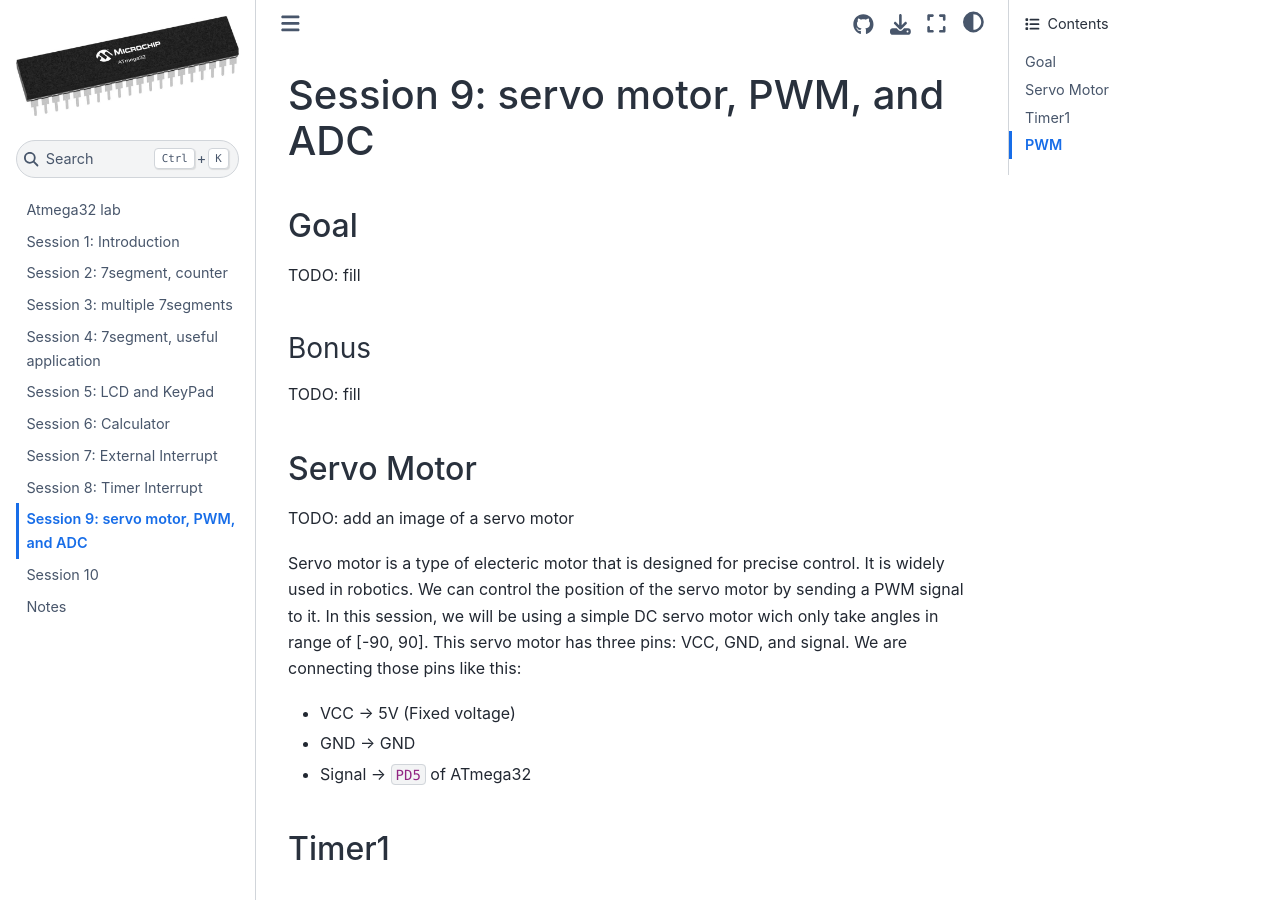
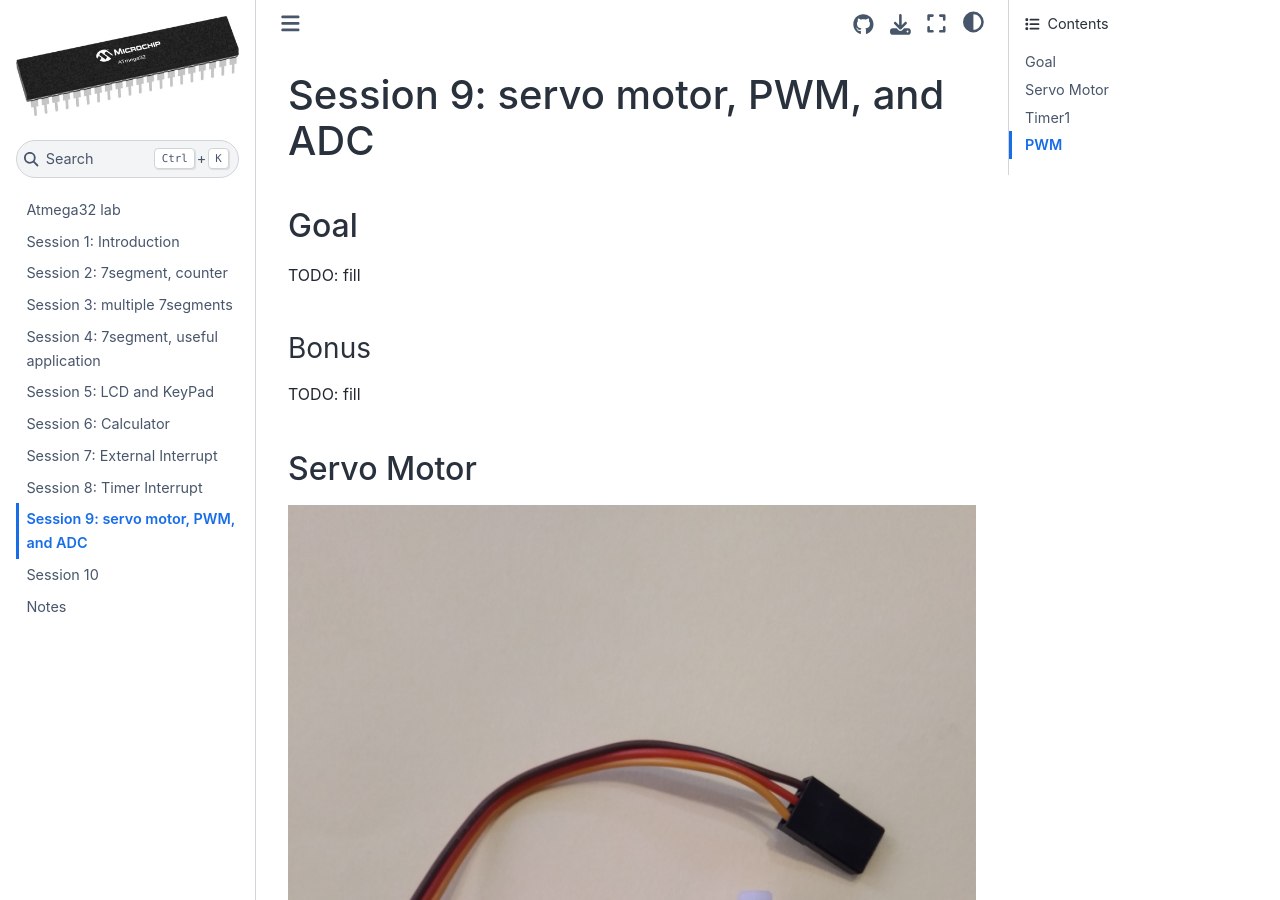
Before and after one commit to LiterallyTheOne/atmega32_lab, a Jupyter Book: the page built from docs/session_9.md, in a window 1280 px wide and 900 px high. Built offline with Jupyter Book 1.0.4 settings and Sphinx 7.4.7 and the Sphinx Book theme 1.1.4, drawn with Linux system fonts in a browser that asks for light colours.

Commit message:
Add s9_servo.jpg

```diff
--- a/docs/session_9.md
+++ b/docs/session_9.md
@@ -10,7 +10,7 @@ TODO: fill
 
 ## Servo Motor
 
-TODO: add an image of a servo motor
+![s9_servo](figures/s9_servo.jpg)
 
 Servo motor is a type of electeric motor that is designed for precise control.
 It is widely used in robotics.
```
Also changed, not shown: docs/figures/s9_servo.jpg (added).
